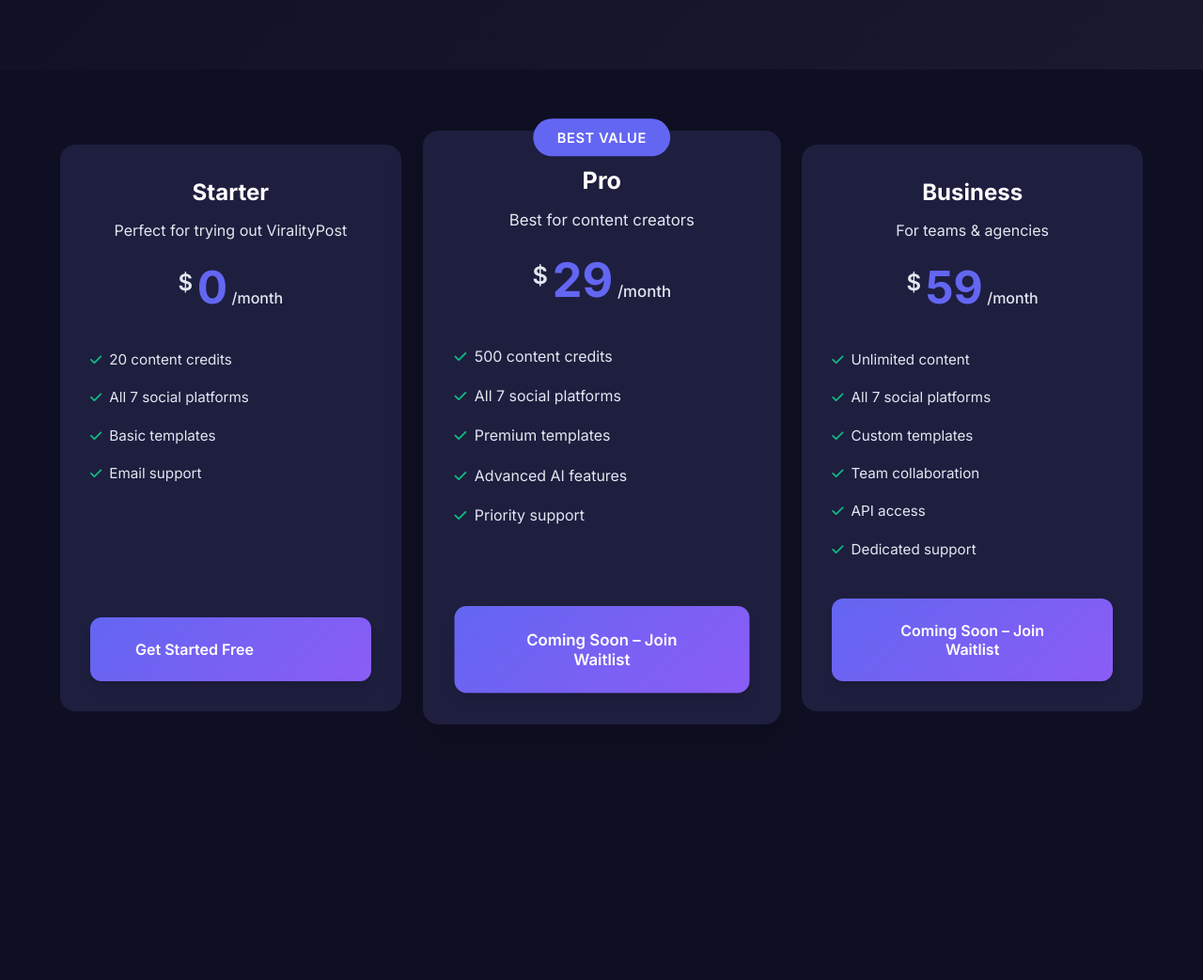
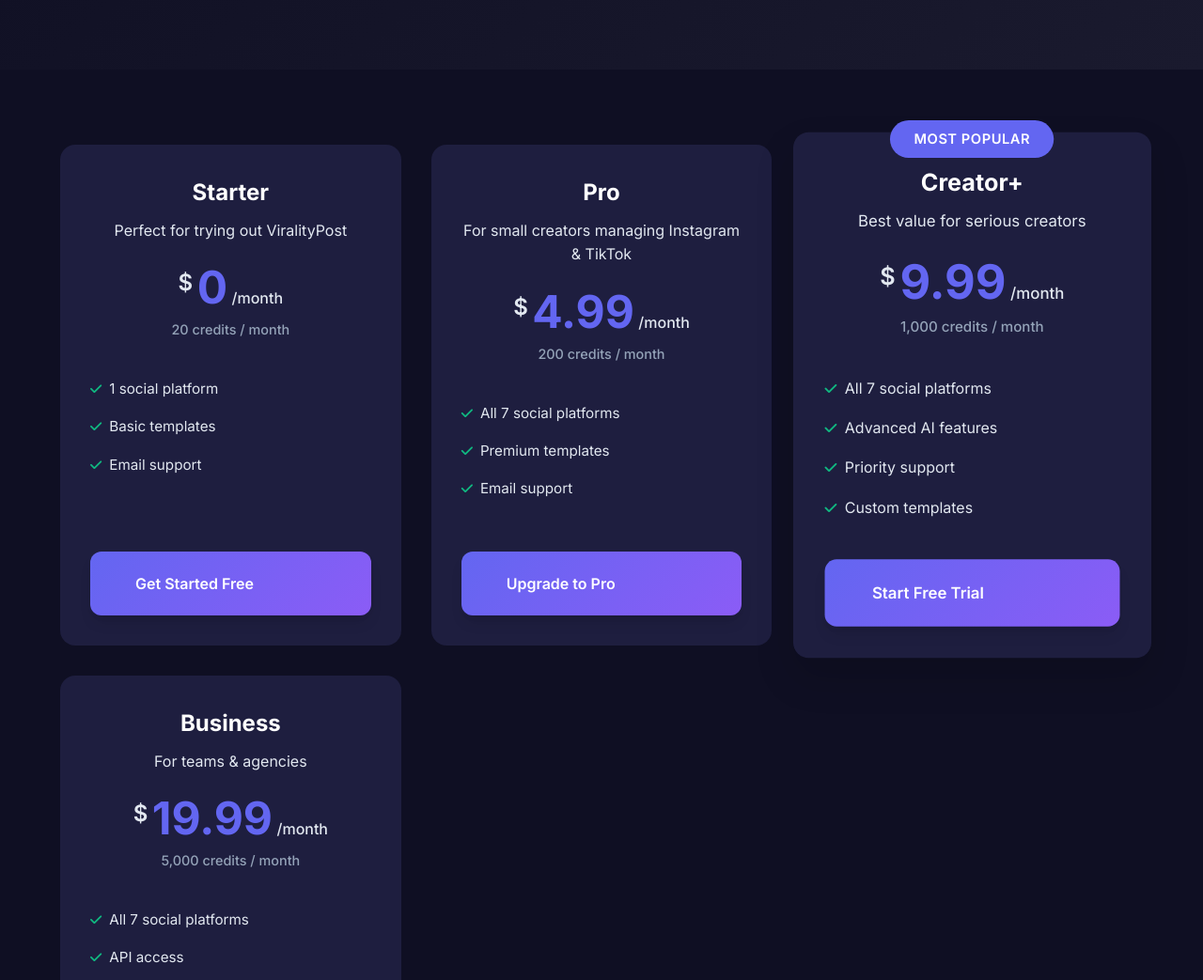
Before and after one commit to andpap18/viralitypost2, a website: page public/pricing.html in a window 1280 px wide. Shown: the part 340-1383 px from the top of the page at 94% size. Before the commit the page ends 1177 px from the top, so only its background shows below. Drawn offline with Linux system fonts and the light colour scheme.

Commit message:
Update pricing plans with new affordable tiers and yearly discount
- Replace existing 3 plans with 4 new affordable plans:
  * Starter: /month, 20 credits, 1 platform, basic templates
  * Pro: .99/month, 200 credits, all 7 platforms, premium templates
  * Creator+: .99/month, 1,000 credits, advanced AI, priority support (Most Popular)
  * Business: .99/month, 5,000 credits, API access, team collaboration
- Add yearly billing toggle with -20% discount:
  * Pro: .99 → .99/month (billed yearly)
  * Creator+: .99 → .99/month (billed yearly)
  * Business: .99 → .99/month (billed yearly)
- All prices end with .99 as requested
- Enhanced JavaScript for dynamic price updates and visual feedback
- Updated CTAs: Get Started Free, Upgrade to Pro, Start Free Trial, Contact Sales
- Add plan-credits display with proper styling
- Maintain responsive layout and existing animations
- Most Popular badge applied to Creator+ plan

```diff
--- a/public/pricing.html
+++ b/public/pricing.html
@@ -89,10 +89,10 @@
                         <span class="price-amount">0</span>
                         <span class="price-period">/month</span>
                     </div>
+                    <div class="plan-credits">20 credits / month</div>
                     <div class="plan-features">
                         <ul>
-                            <li><i class="fas fa-check"></i> 20 content credits</li>
-                            <li><i class="fas fa-check"></i> All 7 social platforms</li>
+                            <li><i class="fas fa-check"></i> 1 social platform</li>
                             <li><i class="fas fa-check"></i> Basic templates</li>
                             <li><i class="fas fa-check"></i> Email support</li>
                         </ul>
@@ -103,28 +103,52 @@
                 </div>
 
                 <!-- Pro Plan -->
-                <div class="pricing-card featured">
-                    <div class="plan-badge">Best Value</div>
+                <div class="pricing-card">
                     <div class="plan-header">
                         <h3 class="plan-name">Pro</h3>
-                        <p class="plan-description">Best for content creators</p>
+                        <p class="plan-description">For small creators managing Instagram & TikTok</p>
                     </div>
                     <div class="plan-price">
                         <span class="price-currency">$</span>
-                        <span class="price-amount">29</span>
+                        <span class="price-amount" data-monthly="4.99" data-yearly="3.99">4.99</span>
                         <span class="price-period">/month</span>
                     </div>
+                    <div class="plan-credits">200 credits / month</div>
                     <div class="plan-features">
                         <ul>
-                            <li><i class="fas fa-check"></i> 500 content credits</li>
                             <li><i class="fas fa-check"></i> All 7 social platforms</li>
                             <li><i class="fas fa-check"></i> Premium templates</li>
-                            <li><i class="fas fa-check"></i> Advanced AI features</li>
-                            <li><i class="fas fa-check"></i> Priority support</li>
+                            <li><i class="fas fa-check"></i> Email support</li>
                         </ul>
                     </div>
                     <button class="btn btn-primary btn-large plan-cta" onclick="openWaitlistModal('Pro')">
-                        Coming Soon – Join Waitlist
+                        Upgrade to Pro
+                    </button>
+                </div>
+
+                <!-- Creator+ Plan -->
+                <div class="pricing-card featured">
+                    <div class="plan-badge">Most Popular</div>
+                    <div class="plan-header">
+                        <h3 class="plan-name">Creator+</h3>
+                        <p class="plan-description">Best value for serious creators</p>
+                    </div>
+                    <div class="plan-price">
+                        <span class="price-currency">$</span>
+                        <span class="price-amount" data-monthly="9.99" data-yearly="7.99">9.99</span>
+                        <span class="price-period">/month</span>
+                    </div>
+                    <div class="plan-credits">1,000 credits / month</div>
+                    <div class="plan-features">
+                        <ul>
+                            <li><i class="fas fa-check"></i> All 7 social platforms</li>
+                            <li><i class="fas fa-check"></i> Advanced AI features</li>
+                            <li><i class="fas fa-check"></i> Priority support</li>
+                            <li><i class="fas fa-check"></i> Custom templates</li>
+                        </ul>
+                    </div>
+                    <button class="btn btn-primary btn-large plan-cta" onclick="openWaitlistModal('Creator+')">
+                        Start Free Trial
                     </button>
                 </div>
 
@@ -136,21 +160,20 @@
                     </div>
                     <div class="plan-price">
                         <span class="price-currency">$</span>
-                        <span class="price-amount">59</span>
+                        <span class="price-amount" data-monthly="19.99" data-yearly="15.99">19.99</span>
                         <span class="price-period">/month</span>
                     </div>
+                    <div class="plan-credits">5,000 credits / month</div>
                     <div class="plan-features">
                         <ul>
-                            <li><i class="fas fa-check"></i> Unlimited content</li>
                             <li><i class="fas fa-check"></i> All 7 social platforms</li>
-                            <li><i class="fas fa-check"></i> Custom templates</li>
+                            <li><i class="fas fa-check"></i> API access</li>
                             <li><i class="fas fa-check"></i> Team collaboration</li>
-                            <li><i class="fas fa-check"></i> API access</li>
                             <li><i class="fas fa-check"></i> Dedicated support</li>
                         </ul>
                     </div>
                     <button class="btn btn-primary btn-large plan-cta" onclick="openWaitlistModal('Business')">
-                        Coming Soon – Join Waitlist
+                        Contact Sales
                     </button>
                 </div>
             </div>
@@ -196,18 +219,45 @@
     <script>
         // Pricing page specific functionality
         document.addEventListener('DOMContentLoaded', function() {
-            // Billing toggle functionality
+            // Billing toggle functionality with price updates
             const toggle = document.getElementById('billing-toggle');
             const monthlyOption = document.querySelector('[data-billing="monthly"]');
             const yearlyOption = document.querySelector('[data-billing="yearly"]');
+            const priceAmounts = document.querySelectorAll('.price-amount');
+            const pricePeriods = document.querySelectorAll('.price-period');
 
             if (toggle) {
                 toggle.addEventListener('change', function() {
-                    monthlyOption.classList.toggle('active', !this.checked);
-                    yearlyOption.classList.toggle('active', this.checked);
+                    const isYearly = this.checked;
 
-                    // For now, just UI demo - no price changes
-                    console.log('Billing period:', this.checked ? 'yearly' : 'monthly');
+                    // Update toggle UI
+                    monthlyOption.classList.toggle('active', !isYearly);
+                    yearlyOption.classList.toggle('active', isYearly);
+
+                    // Update prices
+                    priceAmounts.forEach(amount => {
+                        const monthlyPrice = amount.getAttribute('data-monthly');
+                        const yearlyPrice = amount.getAttribute('data-yearly');
+
+                        if (monthlyPrice && yearlyPrice) {
+                            if (isYearly) {
+                                amount.textContent = yearlyPrice;
+                            } else {
+                                amount.textContent = monthlyPrice;
+                            }
+                        }
+                    });
+
+                    // Update period text
+                    pricePeriods.forEach(period => {
+                        if (isYearly) {
+                            period.textContent = '/month';
+                            period.innerHTML = '/month<br><small style="color: var(--success); font-weight: 500;">(billed yearly)</small>';
+                        } else {
+                            period.textContent = '/month';
+                            period.innerHTML = '/month';
+                        }
+                    });
                 });
             }
 
--- a/public/style.css
+++ b/public/style.css
@@ -1969,7 +1969,15 @@
 }
 
 .plan-price {
+    margin-bottom: var(--space-sm);
+}
+
+.plan-credits {
+    font-size: 0.9rem;
+    color: var(--text-muted);
+    font-weight: 500;
     margin-bottom: var(--space-xl);
+    text-align: center;
 }
 
 .price-currency {
```
